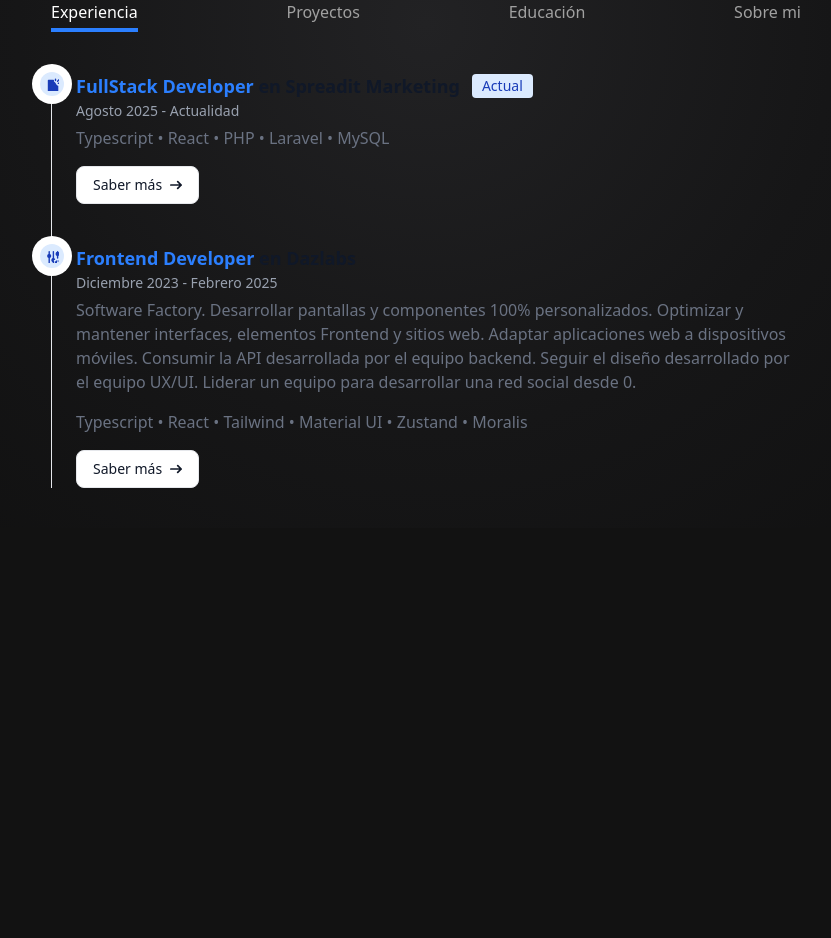
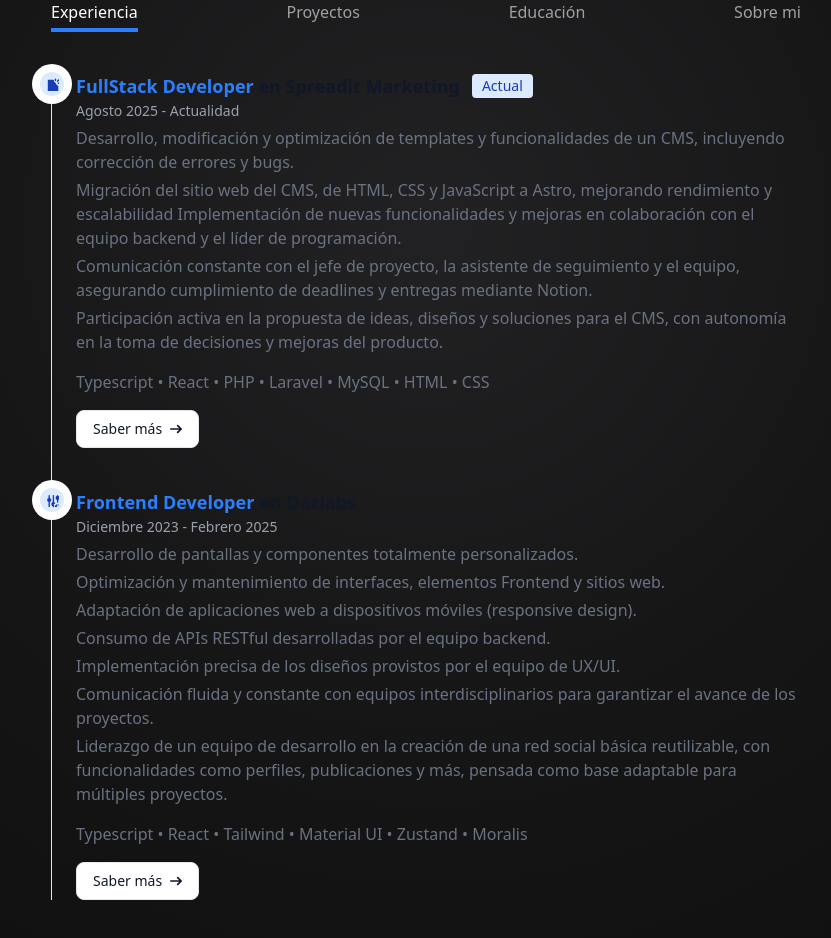
Before and after one commit to Fabrizio35/portfolio, a React (Vite) app: page / in a window 1280 px wide. Shown: the part 480-1418 px from the top of the page, without its empty margins (214-1045 px from the left). Before the commit the page ends 1008 px from the top, so only its background shows below. Built offline with nearby package versions, Linux system fonts and the light colour scheme.

Commit message:
update CV and experience

```diff
--- a/src/components/Experience/Experience.tsx
+++ b/src/components/Experience/Experience.tsx
@@ -32,11 +32,12 @@ export default function Experience({ experience }: Props) {
         {experience.date}
       </time>
 
-      {experience.description && (
-        <p className="mb-4 text-base font-normal text-gray-500 dark:text-gray-400">
-          {experience.description}
-        </p>
-      )}
+      <div className="mb-4 text-base font-normal text-gray-500 dark:text-gray-400">
+        {experience?.description?.split('.').map((sentence, index) => {
+          const trimmed = sentence.trim()
+          return trimmed ? <p className="my-1" key={index}>{trimmed}.</p> : null
+        })}
+      </div>
 
       <p className="mb-4 text-base font-normal text-gray-500 dark:text-gray-400">
         {experience.techs}
--- a/src/data/experience.ts
+++ b/src/data/experience.ts
@@ -6,7 +6,16 @@ export const EXPERIENCIE = [
     date: 'Agosto 2025 - Actualidad',
     title: 'FullStack Developer',
     company: 'Spreadit Marketing',
-    techs: 'Typescript • React • PHP • Laravel • MySQL',
+    description: `Desarrollo, modificación y optimización de templates y funcionalidades de un CMS, incluyendo corrección de
+errores y bugs.
+      Migración del sitio web del CMS, de HTML, CSS y JavaScript a Astro, mejorando rendimiento y escalabilidad
+      Implementación de nuevas funcionalidades y mejoras en colaboración con el equipo backend y el líder de
+programación.
+      Comunicación constante con el jefe de proyecto, la asistente de seguimiento y el equipo, asegurando
+cumplimiento de deadlines y entregas mediante Notion.
+      Participación activa en la propuesta de ideas, diseños y soluciones para el CMS, con autonomía en la toma
+de decisiones y mejoras del producto.`,
+    techs: 'Typescript • React • PHP • Laravel • MySQL • HTML • CSS',
     link: 'https://www.linkedin.com/company/spreaditmkt/',
     current: true,
     icon: SpreaditIcon,
@@ -16,8 +25,14 @@ export const EXPERIENCIE = [
     date: 'Diciembre 2023 - Febrero 2025',
     title: 'Frontend Developer',
     company: 'Dazlabs',
-    description:
-      'Software Factory. Desarrollar pantallas y componentes 100% personalizados. Optimizar y mantener interfaces, elementos Frontend y sitios web. Adaptar aplicaciones web a dispositivos móviles. Consumir la API desarrollada por el equipo backend. Seguir el diseño desarrollado por el equipo UX/UI. Liderar un equipo para desarrollar una red social desde 0.',
+    description: `Desarrollo de pantallas y componentes totalmente personalizados.
+      Optimización y mantenimiento de interfaces, elementos Frontend y sitios web.
+      Adaptación de aplicaciones web a dispositivos móviles (responsive design).
+      Consumo de APIs RESTful desarrolladas por el equipo backend.
+      Implementación precisa de los diseños provistos por el equipo de UX/UI.
+      Comunicación fluida y constante con equipos interdisciplinarios para garantizar el avance de los proyectos.
+      Liderazgo de un equipo de desarrollo en la creación de una red social básica reutilizable, con funcionalidades
+como perfiles, publicaciones y más, pensada como base adaptable para múltiples proyectos.`,
     techs: 'Typescript • React • Tailwind • Material UI • Zustand • Moralis',
     link: 'https://www.linkedin.com/company/day-zero-labs/',
     current: false,
```
Also changed, not shown: 1 other file (tests, documents, lock files or other folders).
